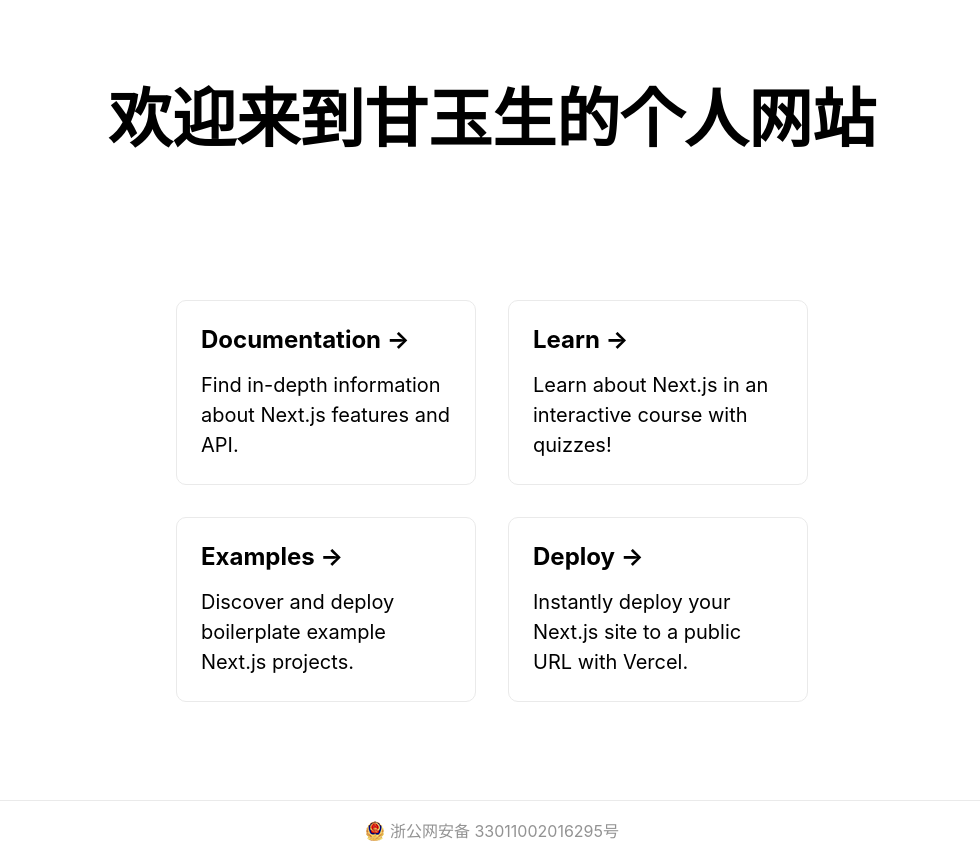
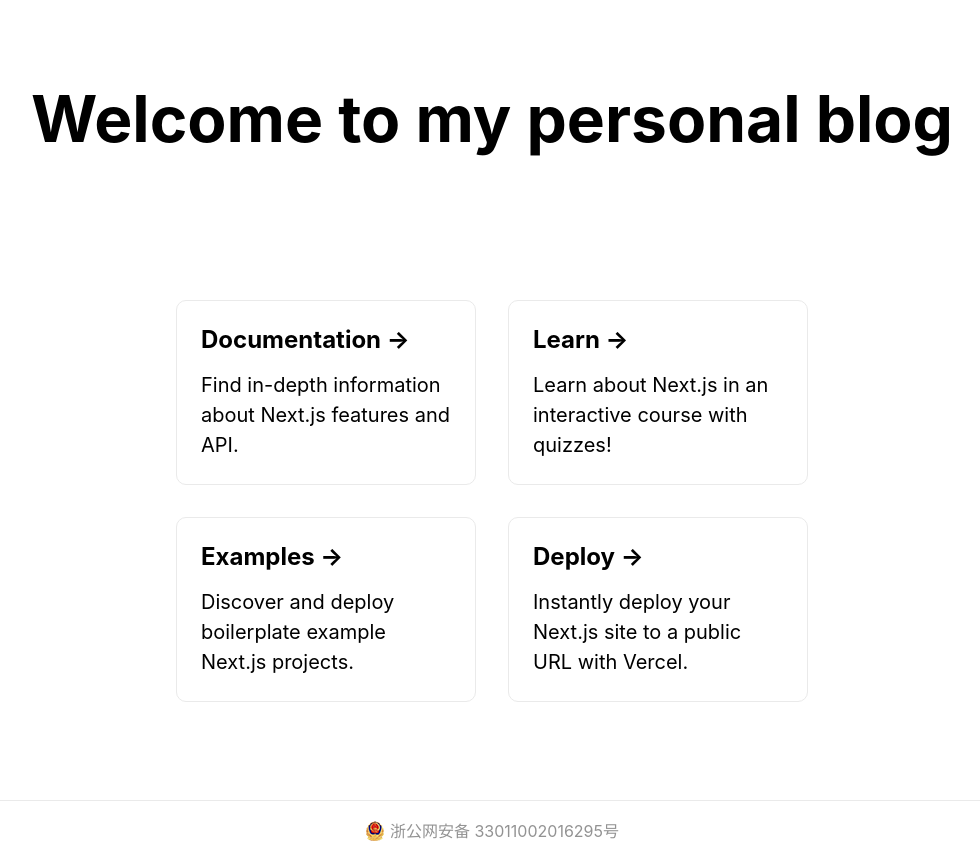
Before and after one commit to ganyusheng520/gys-app, a Next.js app: page / in a window 1280 px wide. Shown: the whole page, without its empty margins (148-1128 px from the left). Built offline with nearby package versions, Linux system fonts and the light colour scheme.

Commit message:
feat(home): :see_no_evil:update text

```diff
--- a/pages/index.tsx
+++ b/pages/index.tsx
@@ -14,7 +14,7 @@ const Home: NextPage = () => {
 
       <main className={styles.main}>
         <h1 className={styles.title}>
-           欢迎来到甘玉生的个人网站
+           Welcome to my personal blog
         </h1>
 
         <p className={styles.description}>
```
